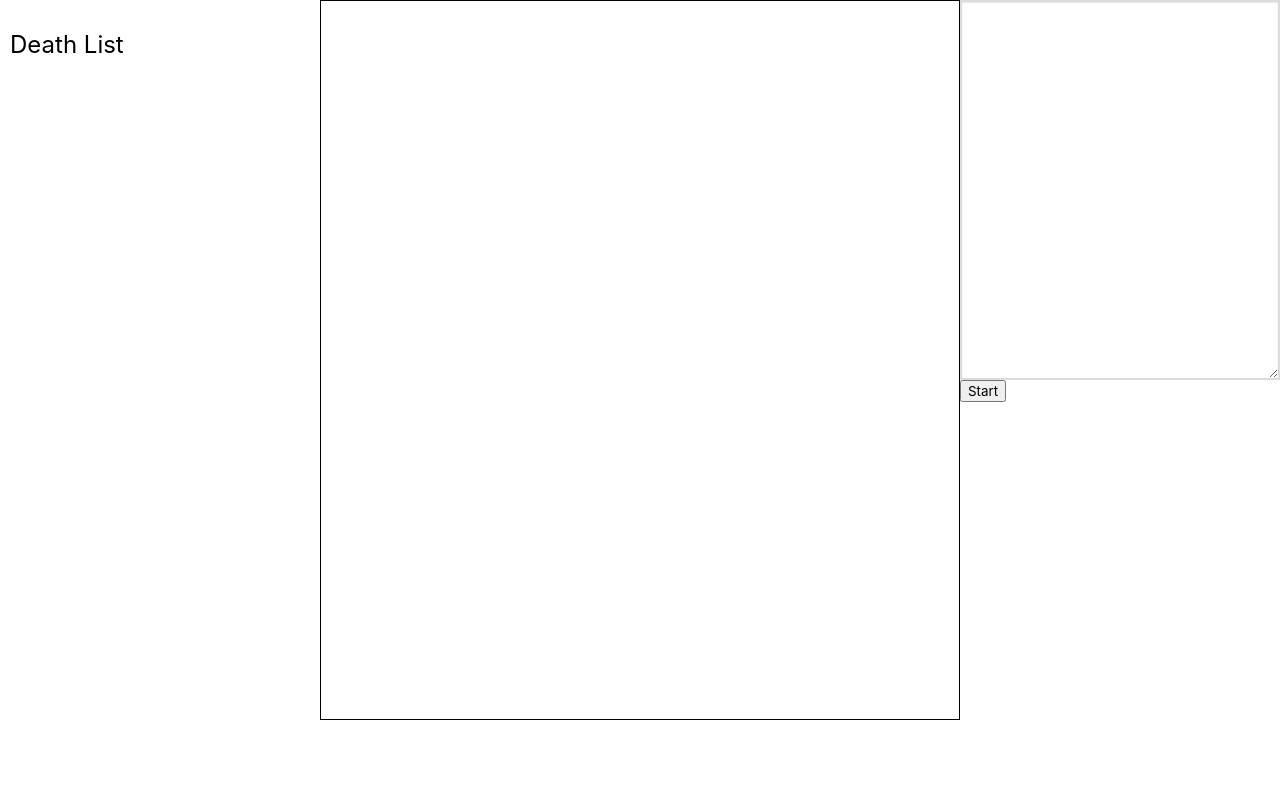
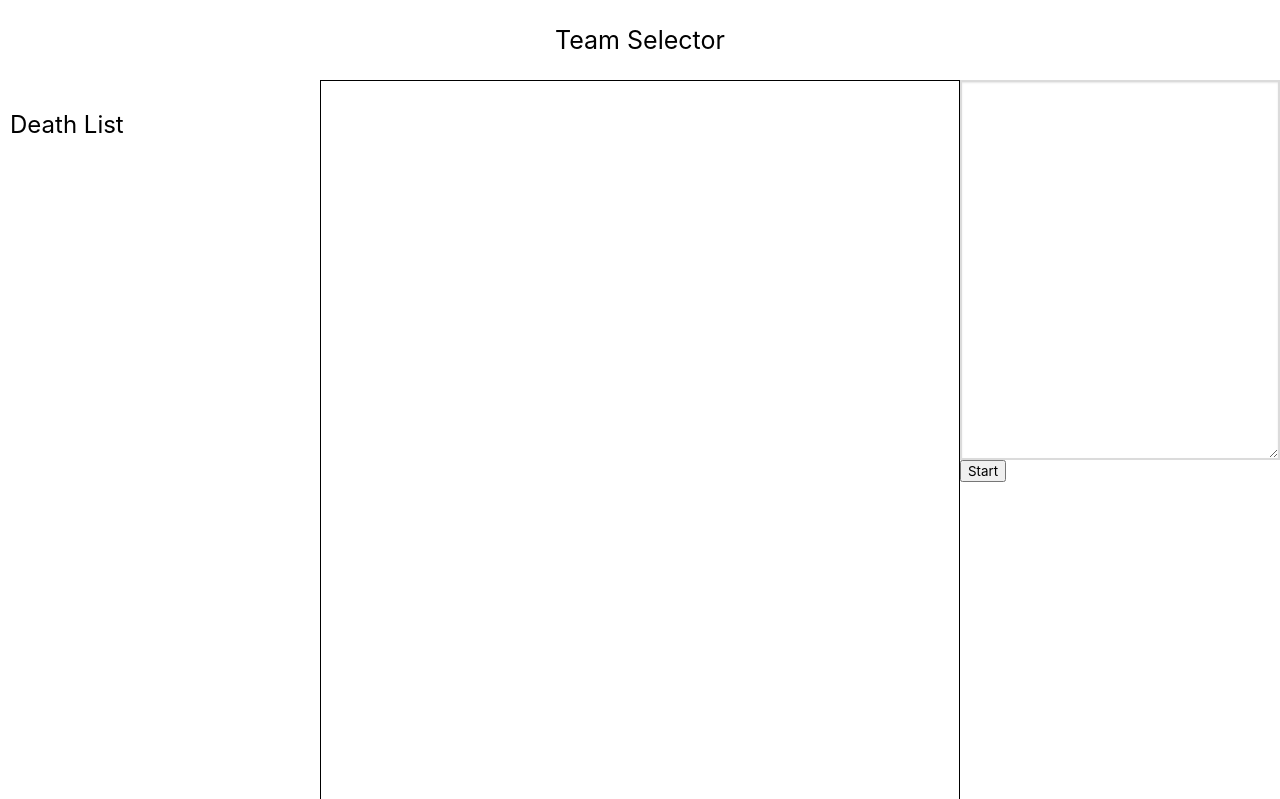
Before and after one commit to eli-879/Arena-of-Choices, a plain HTML site: page index.html in a window 1280 px wide. Shown: the top 799 px of the page. Drawn offline with nearby package versions, Linux system fonts and the light colour scheme.

Commit message:
added heading

```diff
--- a/index.html
+++ b/index.html
@@ -10,6 +10,10 @@
 </head>
 
 <body>
+    <nav>
+        <p>Team Selector</p>
+    </nav>
+
     <div class = "columns" >
         <div class="column is-3">
             <h2 class="names">Death List</h2>
--- a/styles.css
+++ b/styles.css
@@ -55,3 +55,14 @@ body {
     height: 720px;
     border: 1px solid black;
 }
+
+nav {
+    background-color: white;
+    overflow: hidden;
+    text-align: center;
+    font-size: 25px;
+
+
+
+
+}
```
